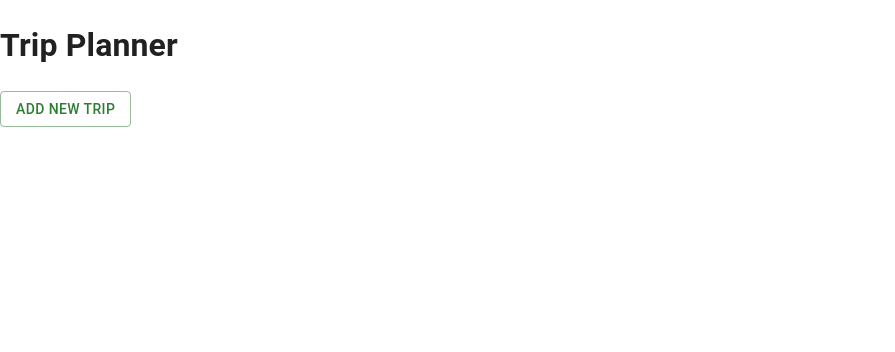
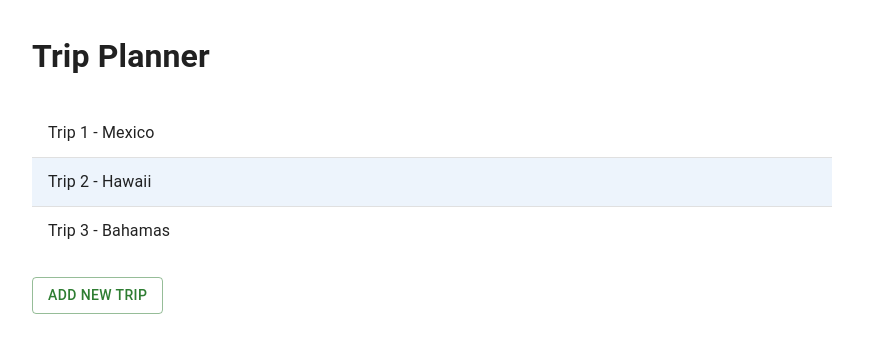
Before and after one commit to kos-maj/401-hackathon, a React (Create React App) app in the folder react-frontend/: page / in a window 1280 px wide. Shown: the top 352 px of the page, without its empty margins (0-895 px from the left). Built offline with nearby package versions, Linux system fonts and the light colour scheme.

Commit message:
trip list component base

```diff
--- a/react-frontend/src/App.js
+++ b/react-frontend/src/App.js
@@ -1,17 +1,20 @@
-import CssBaseline from '@mui/material/CssBaseline';
 import React from 'react';
-import Button from '@mui/material/Button';
+import {Button, CssBaseline, Box} from '@mui/material';
+
+import TripList from './components/TripList';
 
 function App() {
   return (
     <React.Fragment>
       <CssBaseline />
-      {
-        <React.Fragment>
-          <h1>Trip Planner</h1>
-          <Button variant='outlined' color='success'>Add New Trip</Button>
-        </React.Fragment>
-      }
+
+      <Box sx={{m: '2em'}}>
+
+        <h1>Trip Planner</h1>
+        <TripList />
+        <Button sx={{mt: '1em'}} variant='outlined' color='success'>Add New Trip</Button>
+
+      </Box>
     </React.Fragment>
   )
 }
--- /dev/null
+++ b/react-frontend/src/components/TripList.jsx
@@ -0,0 +1,115 @@
+import React from 'react';
+import {Divider, Box, List, ListItemButton, ListItemText} from '@mui/material';
+
+
+export default function TripList(props) {
+    const [selectedIndex, setSelectedIndex] = React.useState(1);
+
+    const handleListClick = (event, index) => {
+        setSelectedIndex(index);
+    }
+
+    // Make call to API
+    const trip_names = [
+        'Trip 1 - Mexico',
+        'Trip 2 - Hawaii',
+        'Trip 3 - Bahamas'
+    ]
+
+    return (
+        <Box sx={{ width: '100%', maxWidth: '50em'}}>
+            <List component='nav'>
+                <ListItemButton
+                  selected={selectedIndex === 0}
+                  onClick={(event) => handleListClick(event, 0)}
+                >
+                    <ListItemText primary={trip_names[0]} />
+                </ListItemButton>
+
+                <Divider />
+
+                <ListItemButton
+                  selected={selectedIndex === 1}
+                  onClick={(event) => handleListClick(event, 1)}
+                >
+                    <ListItemText primary={trip_names[1]} />
+                </ListItemButton>
+
+                <Divider />
+
+                <ListItemButton
+                  selected={selectedIndex === 2}
+                  onClick={(event) => handleListClick(event, 2)}
+                >
+                    <ListItemText primary={trip_names[2]} />
+                </ListItemButton>
+            </List>
+        </Box>
+    )
+}
+
+
+/**
+
+import * as React from 'react';
+import Box from '@mui/material/Box';
+import List from '@mui/material/List';
+import ListItemButton from '@mui/material/ListItemButton';
+import ListItemIcon from '@mui/material/ListItemIcon';
+import ListItemText from '@mui/material/ListItemText';
+import Divider from '@mui/material/Divider';
+import InboxIcon from '@mui/icons-material/Inbox';
+import DraftsIcon from '@mui/icons-material/Drafts';
+
+export default function SelectedListItem() {
+  const [selectedIndex, setSelectedIndex] = React.useState(1);
+
+  const handleListItemClick = (event, index) => {
+    setSelectedIndex(index);
+  };
+
+  return (
+    <Box sx={{ width: '100%', maxWidth: 360, bgcolor: 'background.paper' }}>
+      <List component="nav" aria-label="main mailbox folders">
+        <ListItemButton
+          selected={selectedIndex === 0}
+          onClick={(event) => handleListItemClick(event, 0)}
+        >
+          <ListItemIcon>
+            <InboxIcon />
+          </ListItemIcon>
+          <ListItemText primary="Inbox" />
+        </ListItemButton>
+        <ListItemButton
+          selected={selectedIndex === 1}
+          onClick={(event) => handleListItemClick(event, 1)}
+        >
+          <ListItemIcon>
+            <DraftsIcon />
+          </ListItemIcon>
+          <ListItemText primary="Drafts" />
+        </ListItemButton>
+      </List>
+      <Divider />
+      <List component="nav" aria-label="secondary mailbox folder">
+        <ListItemButton
+          selected={selectedIndex === 2}
+          onClick={(event) => handleListItemClick(event, 2)}
+        >
+          <ListItemText primary="Trash" />
+        </ListItemButton>
+        <ListItemButton
+          selected={selectedIndex === 3}
+          onClick={(event) => handleListItemClick(event, 3)}
+        >
+          <ListItemText primary="Spam" />
+        </ListItemButton>
+      </List>
+    </Box>
+  );
+}
+
+
+
+
+ */
```
Also changed, not shown: react-frontend/src/App.css (deleted, +0 -38 lines), react-frontend/src/logo.svg (deleted), 1 other file (tests, documents, lock files or other folders).
